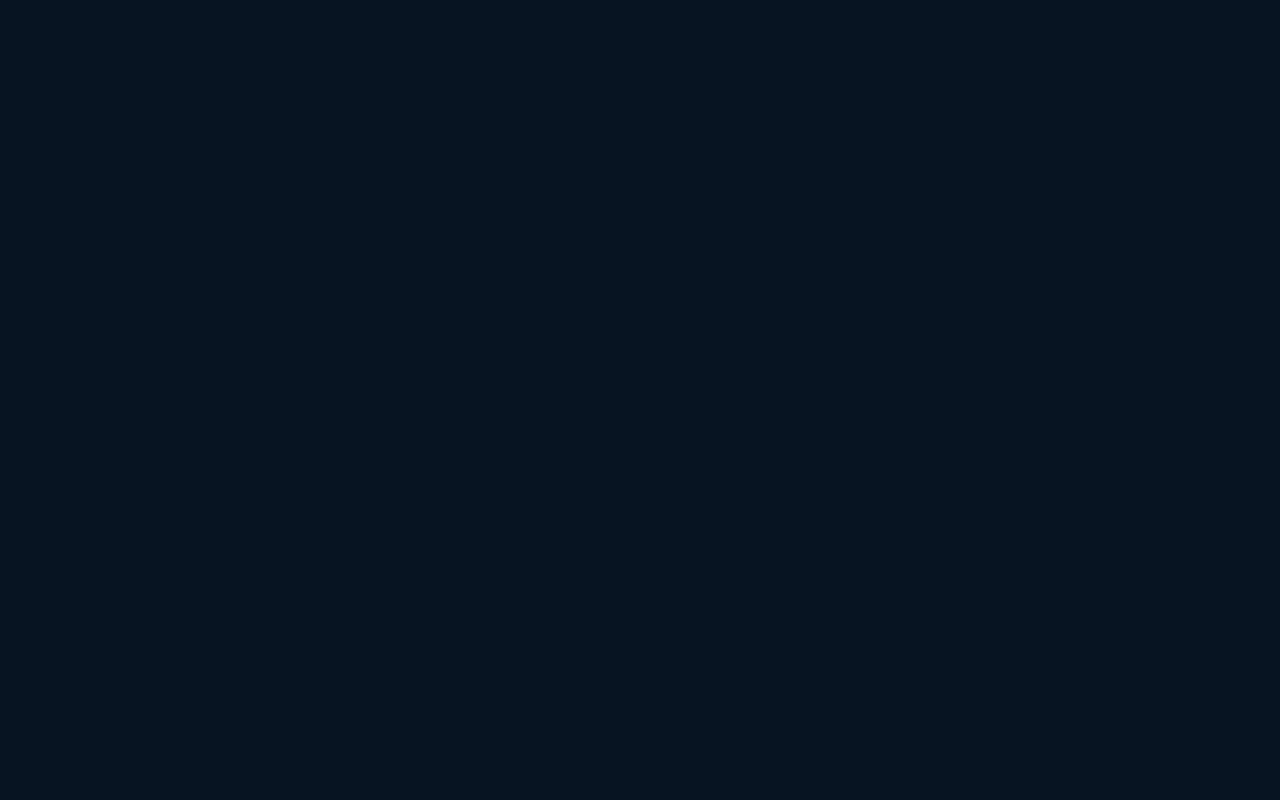
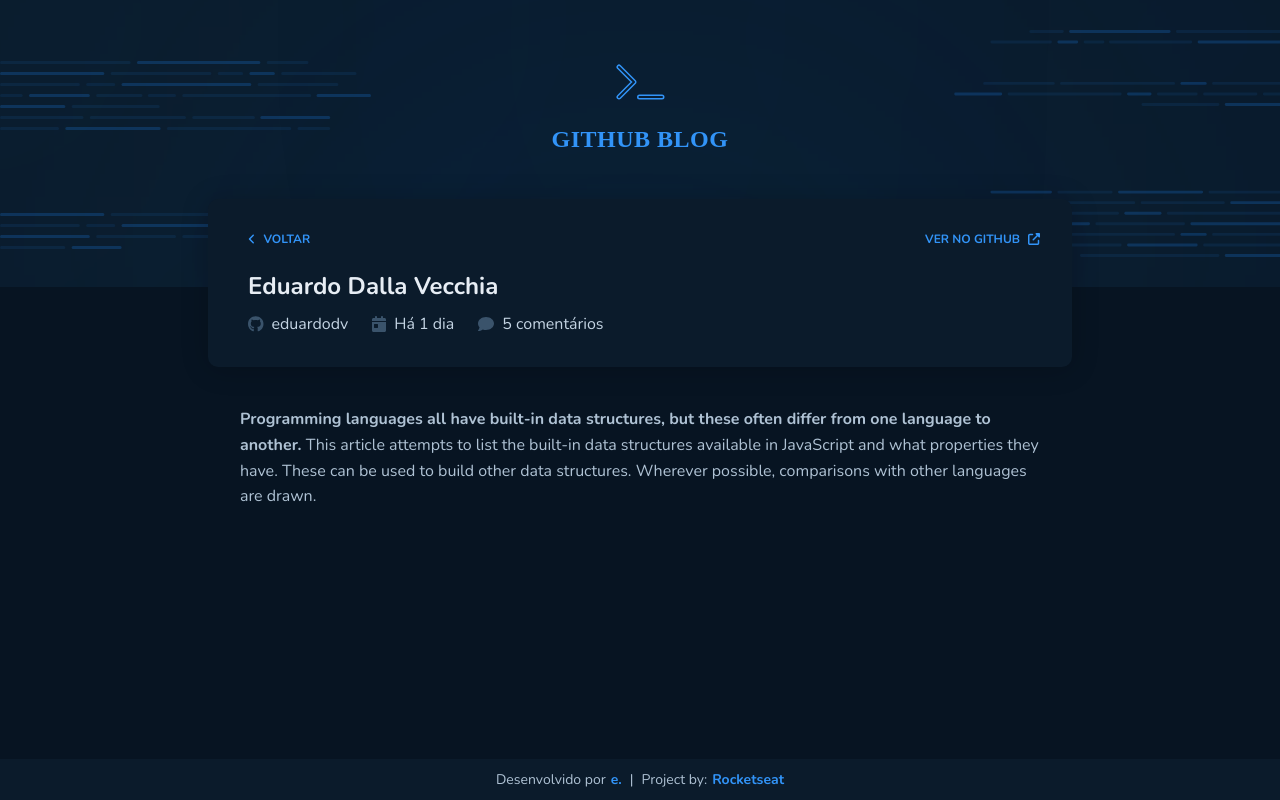
Before and after one commit to eduardodv/github-blog, a React (Vite) app: page /1 in a window 1280 px wide. Before the commit this address had no page. Built offline with nearby package versions, Linux system fonts and the light colour scheme; a web font is replaced by a local one.

Commit message:
Single post  done

```diff
--- a/package.json
+++ b/package.json
@@ -19,6 +19,7 @@
     "react": "^18.2.0",
     "react-dom": "^18.2.0",
     "react-hook-form": "^7.45.2",
+    "react-markdown": "^8.0.7",
     "react-router-dom": "^6.14.2",
     "styled-components": "^6.0.5",
     "zod": "^3.21.4"
--- a/src/Router.tsx
+++ b/src/Router.tsx
@@ -2,12 +2,14 @@
 import { DefaultLayout } from './layouts/DefaultLayout'
 
 import { Home } from './pages/Home'
+import { Single } from './pages/Single'
 
 export function Router() {
   return (
     <Routes>
       <Route path="/" element={<DefaultLayout />}>
         <Route path="/" element={<Home />} />
+        <Route path="/:id" element={<Single />} />
       </Route>
     </Routes>
   )
--- a/src/pages/Home/components/Card/index.tsx
+++ b/src/pages/Home/components/Card/index.tsx
@@ -8,7 +8,7 @@
 
 export function Card() {
   return (
-    <CardContainer to="/">
+    <CardContainer to="/1">
       <HeadCard>
         <Title>JavaScript data types and data structures</Title>
         <CreatedAt>Há 1 dia</CreatedAt>
--- /dev/null
+++ b/src/pages/Single/index.tsx
@@ -0,0 +1,22 @@
+import { HeaderContent } from '../../components/HeaderContent'
+import { Content } from './styles'
+
+import ReactMarkdown from 'react-markdown'
+
+export function Single() {
+  return (
+    <>
+      <HeaderContent />
+      <Content>
+        <ReactMarkdown>
+          **Programming languages all have built-in data structures, but these
+          often differ from one language to another.** This article attempts to
+          list the built-in data structures available in JavaScript and what
+          properties they have. These can be used to build other data
+          structures. Wherever possible, comparisons with other languages are
+          drawn.
+        </ReactMarkdown>
+      </Content>
+    </>
+  )
+}
--- /dev/null
+++ b/src/pages/Single/styles.ts
@@ -0,0 +1,15 @@
+import { styled } from 'styled-components'
+
+export const Content = styled.article`
+  padding: 2.5rem 2rem;
+  line-height: 1.6;
+
+  img {
+    max-width: 100%;
+  }
+
+  @media only screen and (max-width: 575px) {
+    padding-left: 0.5rem;
+    padding-right: 0.5rem;
+  }
+`
```
Also changed, not shown: 1 other file (tests, documents, lock files or other folders).
